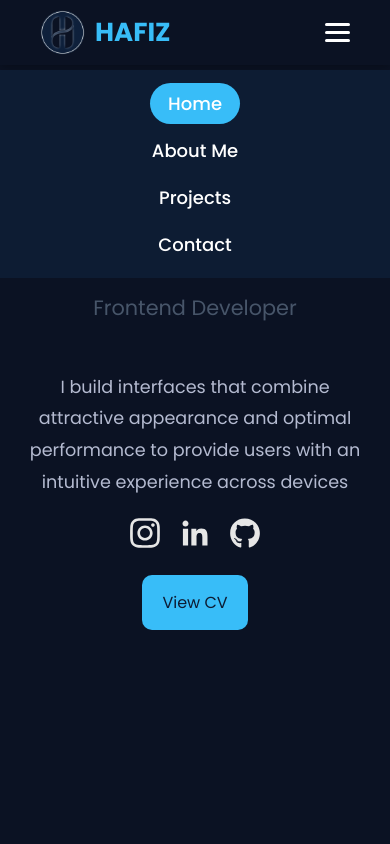
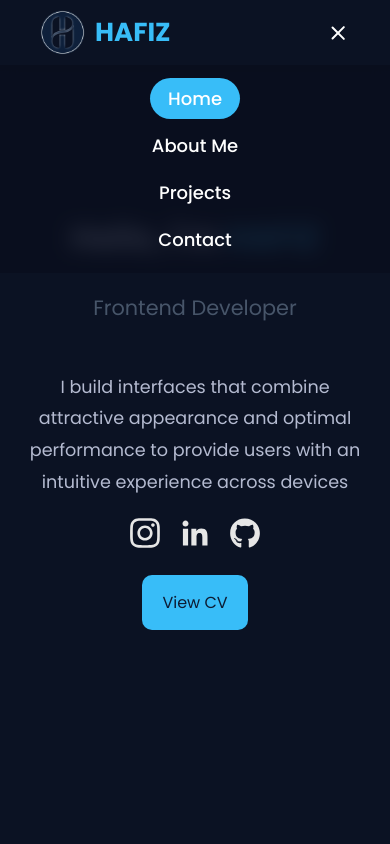
Before and after one commit to hfzfjr/Portfolio, a website: page index.html in a window 390 px wide. Both pictures are taken after a click on the element 337 px from the left and 32 px from the top of the page. Shown: the top 844 px of the page. Drawn offline with nearby package versions, Linux system fonts and the light colour scheme.

Commit message:
update portfolio

```diff
--- a/css/style.css
+++ b/css/style.css
@@ -114,13 +114,41 @@ header {
   cursor: pointer;
   flex-direction: column;
   gap: 5px;
+  width: 25px;
+  height: 20px;
+  position: relative;
+}
+
+.hamburger.active {
+  gap: 0;
 }
 
 .hamburger .bar {
-  width: 25px;
-  height: 3px;
+  width: 100%;
+  height: 2px;
   background-color: white;
-  border-radius: 5px;
+  border-radius: 2px;
+}
+
+.hamburger.active .bar:nth-child(1) {
+  position: absolute;
+  top: 50%;
+  left: 50%;
+  width: 70%;
+  transform: translate(-50%, -50%) rotate(45deg);
+}
+
+.hamburger.active .bar:nth-child(2) {
+  opacity: 0;
+  visibility: hidden;
+}
+
+.hamburger.active .bar:nth-child(3) {
+  position: absolute;
+  bottom: 50%;
+  left: 50%;
+  width: 70%;
+  transform: translate(-50%, 50%) rotate(-45deg);
 }
 
 /* Efek sticky saat discroll */
@@ -139,10 +167,11 @@ header.scrolled .navbar {
     flex-direction: column;
     gap: 20px;
     text-align: center;
-    background-color: #0d1c33;
+    background-color: rgba(10, 15, 30, 0.85);
+    backdrop-filter: blur(10px);
     padding: 20px 0;
     position: absolute;
-    top: 70px;
+    top: 65px;
     left: 0;
   }
 
--- a/js/main.js
+++ b/js/main.js
@@ -47,6 +47,37 @@
     window.addEventListener('load', onScroll);
 })();
 
+// Update active nav link based on scroll position
+(function() {
+  const sections = document.querySelectorAll('section');
+  const navLinks = document.querySelectorAll('.nav-right a');
+
+  function updateActiveLink() {
+    let currentSection = '';
+
+    sections.forEach(section => {
+      const sectionTop = section.offsetTop;
+      const sectionHeight = section.clientHeight;
+
+      // Check if section is in viewport
+      if (window.scrollY >= sectionTop - 200) {
+        currentSection = section.getAttribute('id');
+      }
+    });
+
+    // Update active link
+    navLinks.forEach(link => {
+      link.classList.remove('active');
+      if (link.getAttribute('href') === '#' + currentSection) {
+        link.classList.add('active');
+      }
+    });
+  }
+
+  window.addEventListener('scroll', updateActiveLink, { passive: true });
+  window.addEventListener('load', updateActiveLink);
+})();
+
 window.onload = function() {
   const heroContent = document.querySelector('.hero-content');
   heroContent.classList.add('active');
```
